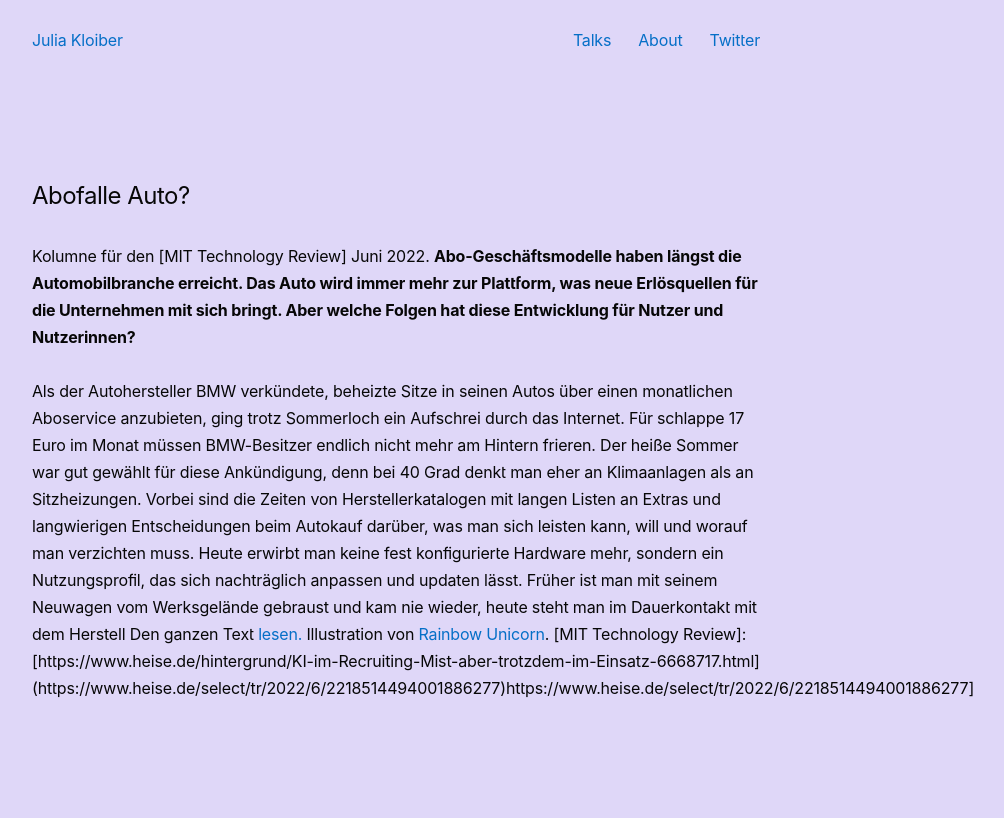
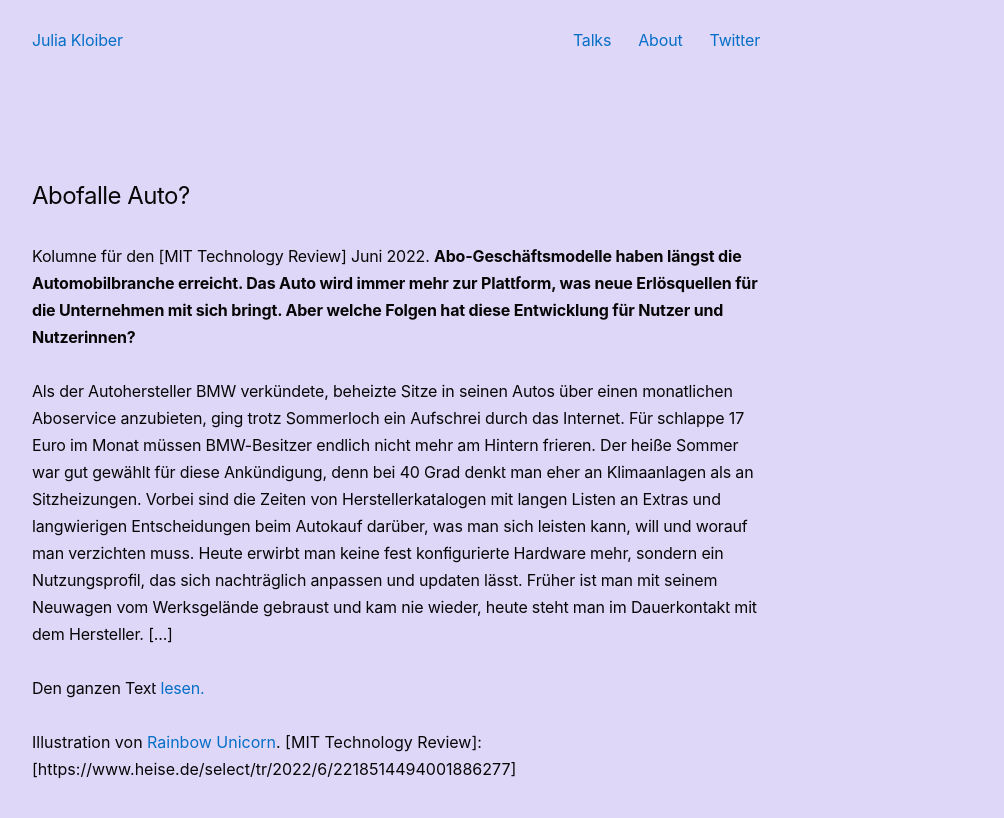
Before and after one commit to juliakloiber/juliakloiber.github.io, a Jekyll site: the page built from _posts/2022-06-06-abofalle-auto.md, in a window 1280 px wide. Shown: the top 818 px of the page, without its empty margins (244-1248 px from the left). Built offline with Jekyll 4.4.1, drawn with Linux system fonts in a browser that asks for light colours; some web fonts are replaced.

Commit message:
Update 2022-06-06-abofalle-auto.md

```diff
--- a/_posts/2022-06-06-abofalle-auto.md
+++ b/_posts/2022-06-06-abofalle-auto.md
@@ -13,9 +13,10 @@ Kolumne für den [MIT Technology Review] Juni 2022.
 
 <p>Als der Autohersteller BMW verkündete, beheizte Sitze in seinen Autos über einen monatlichen Aboservice anzubieten, ging trotz Sommerloch ein Aufschrei durch das Internet. Für schlappe 17 Euro im Monat müssen BMW-Besitzer endlich nicht mehr am Hintern frieren. Der heiße Sommer war gut gewählt für diese Ankündigung, denn bei 40 Grad denkt man eher an Klimaanlagen als an Sitzheizungen.
 
-Vorbei sind die Zeiten von Herstellerkatalogen mit langen Listen an Extras und langwierigen Entscheidungen beim Autokauf darüber, was man sich leisten kann, will und worauf man verzichten muss. Heute erwirbt man keine fest konfigurierte Hardware mehr, sondern ein Nutzungsprofil, das sich nachträglich anpassen und updaten lässt. Früher ist man mit seinem Neuwagen vom Werksgelände gebraust und kam nie wieder, heute steht man im Dauerkontakt mit dem Herstell
-Den ganzen Text <a href="[https://www.heise.de/hintergrund/KI-im-Recruiting-Mist-aber-trotzdem-im-Einsatz-6668717.html](https://www.heise.de/select/tr/2022/6/2218514494001886277)">lesen.</a>
+Vorbei sind die Zeiten von Herstellerkatalogen mit langen Listen an Extras und langwierigen Entscheidungen beim Autokauf darüber, was man sich leisten kann, will und worauf man verzichten muss. Heute erwirbt man keine fest konfigurierte Hardware mehr, sondern ein Nutzungsprofil, das sich nachträglich anpassen und updaten lässt. Früher ist man mit seinem Neuwagen vom Werksgelände gebraust und kam nie wieder, heute steht man im Dauerkontakt mit dem Hersteller. [...]
+
+<p>Den ganzen Text <a href="[https://www.heise.de/hintergrund/KI-im-Recruiting-Mist-aber-trotzdem-im-Einsatz-6668717.html](https://www.heise.de/select/tr/2022/6/2218514494001886277)">lesen.</a></p>
 
 Illustration von <a href="https://rainbow-unicorn.com/#welcome">Rainbow Unicorn</a>.
 
-[MIT Technology Review]: [https://www.heise.de/hintergrund/KI-im-Recruiting-Mist-aber-trotzdem-im-Einsatz-6668717.html](https://www.heise.de/select/tr/2022/6/2218514494001886277)https://www.heise.de/select/tr/2022/6/2218514494001886277]
+[MIT Technology Review]: [https://www.heise.de/select/tr/2022/6/2218514494001886277]
```
